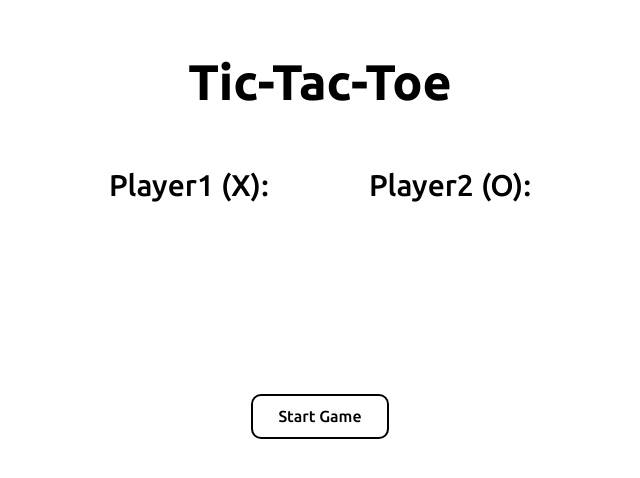
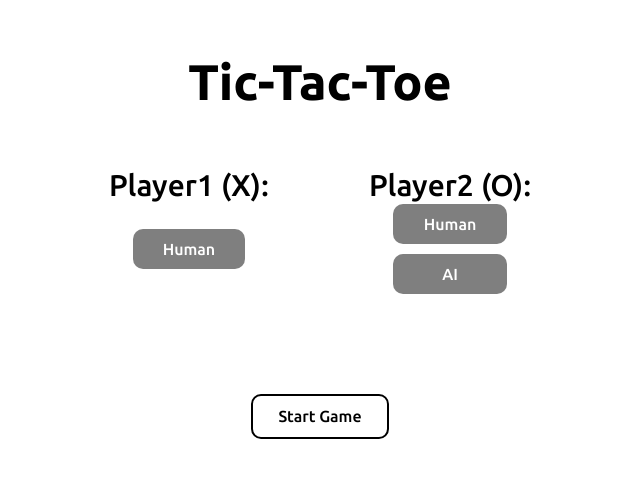
Before and after one commit to AdjeteySowah/tic-tac-toe, a plain HTML site: page index.html in a window 1280 px wide. Shown: the whole page, without its empty margins (320-960 px from the left). Drawn offline with Linux system fonts and the light colour scheme.

Commit message:
Change the class names of players

```diff
--- a/index.html
+++ b/index.html
@@ -15,12 +15,12 @@
       <div class="game__player-selection">
          <div class="player-selection--one">
             <p>Player1 (X):</p>
-            <p class="light-black">Human</p>
+            <p class="standalone">Human</p>
          </div>
          <div class="player-selection--two">
             <p>Player2 (O):</p>
-            <p class="light-black">Human</p>
-            <p class="light-black">AI</p>
+            <p class="choose-only-one">Human</p>
+            <p class="choose-only-one">AI</p>
          </div>
       </div>
       <p class="game__start">Start Game</p>
```
